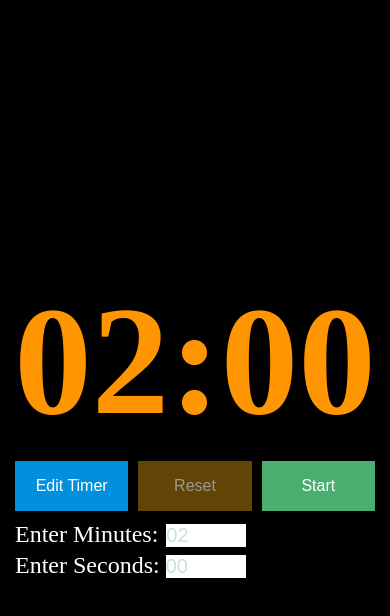
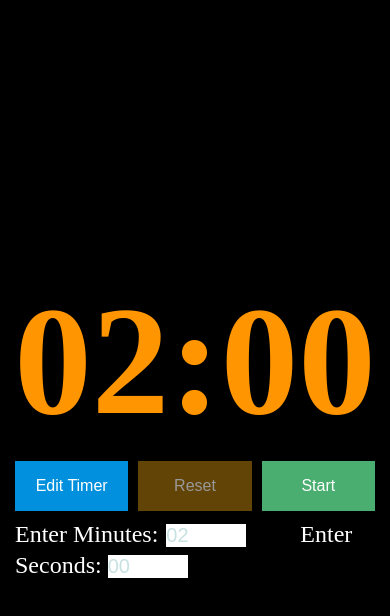
Before and after one commit to Huzaif-Hilal/countdown-timer, a plain HTML site: page index.html in a window 390 px wide. Both pictures are taken after a click on the button "Edit Timer". Drawn offline with Linux system fonts and the light colour scheme.

Commit message:
Changes made for Mobile devices layout glitch

```diff
--- a/style.css
+++ b/style.css
@@ -91,3 +91,9 @@ main > div.inputs-section > input{
 .none{
     display: none;
 }
+
+@media only screen and (max-width: 414px){
+    main > div.inputs-section > input{
+        margin: 0px 50px 5px 8px;
+    }
+}
```
